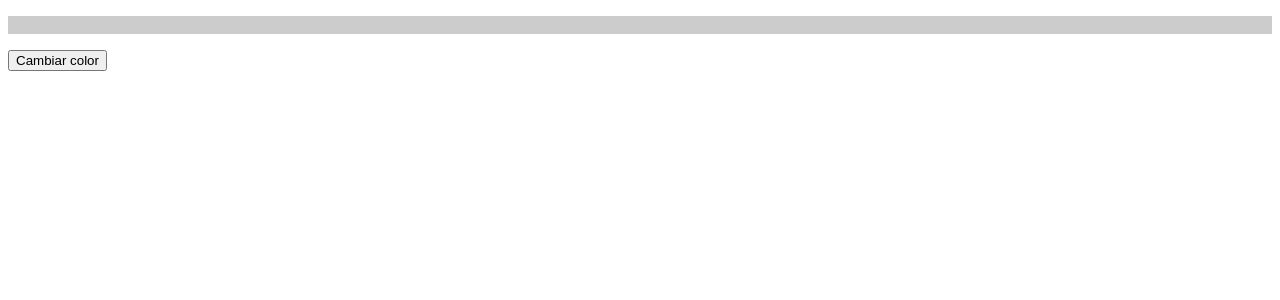
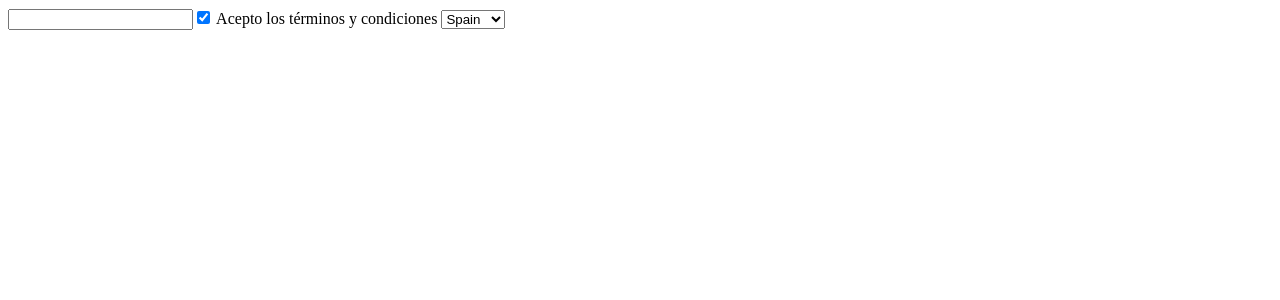
Before and after one commit to noldee/learning-vue, a Vue app in the folder 01-basics/: page / in a window 1280 px wide. Shown: the top 300 px of the page. Built offline with nearby package versions, Linux system fonts and the light colour scheme.

Commit message:
docs: explicar diferencia entre v-bind y v-model en Vue
- v-bind (:): enlace unidireccional JS → atributos HTML
- v-model: enlace bidireccional para inputs/formularios
- v-model es azúcar sintáctico de :value + @input

```diff
--- a/01-basics/src/App.vue
+++ b/01-basics/src/App.vue
@@ -1,10 +1,11 @@
 <template>
-  <ClaseBind/>
+  <ModelForm />
 </template>
 
 
 <script lang="ts" setup>
-  import ClaseBind from './components/ClaseBind.vue';
+import ModelForm from './components/ModelForm.vue';
+
 </script>
 
 <style scoped>
--- /dev/null
+++ b/01-basics/src/components/ModelForm.vue
@@ -0,0 +1,23 @@
+<template>
+	<form>
+		<input type="text" v-model="inputText">
+		<input type="checkbox" v-model="agree"> Acepto los términos y condiciones
+		<select v-model="country">
+			<option value="Spain">Spain</option>
+			<option value="UK">UK</option>
+			<option value="France">France</option>
+		</select>
+	</form>
+
+	<h3>{{inputText}}</h3>
+</template>
+
+<script lang="ts" setup>
+import { ref } from 'vue';
+
+let inputText = ref("");
+let agree = ref(true);
+let country = ref("Spain");
+</script>
+
+<style scoped></style>
```
